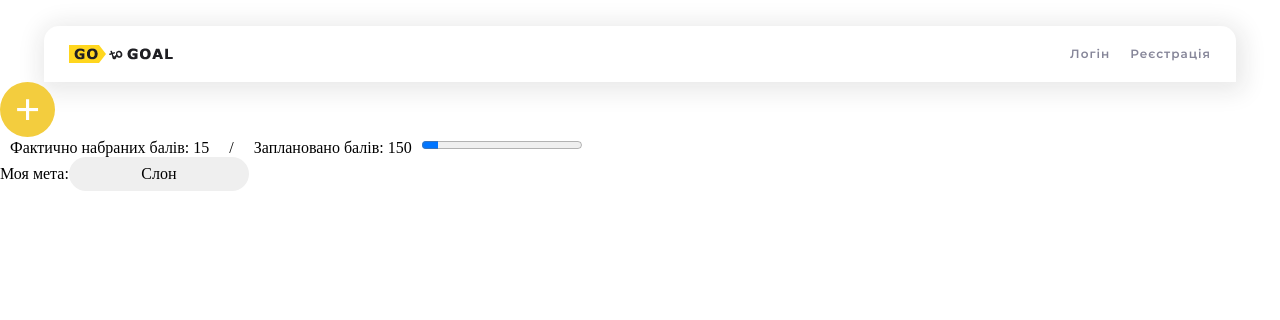
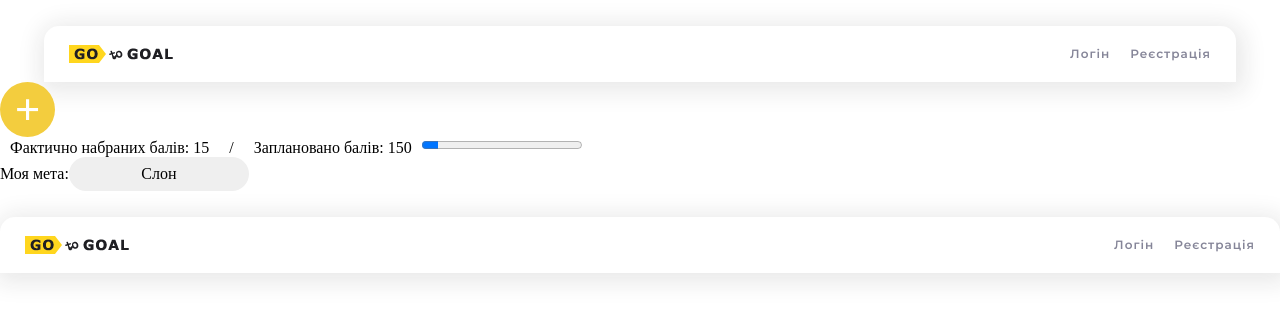
Before and after one commit to Serhii-Zuiev/Go-to-goal, a React (Create React App) app: page / in a window 1280 px wide. Shown: the top 320 px of the page. Built offline with nearby package versions, Linux system fonts and the light colour scheme.

Commit message:
auth page router link

```diff
--- a/src/components/header/Header.js
+++ b/src/components/header/Header.js
@@ -1,4 +1,5 @@
 import React from "react";
+import {NavLink} from  'react-router-dom'
 import styles from "./header.module.css";
 import logo from "../../assets/images/logo.png";
 
@@ -14,8 +15,12 @@ const Header = () => {
       <>
         <img src={logo} alt="Лого" />
         <div>
+          <NavLink to='/auth/login'>
           <button className={styles.logInBtn}>Логін</button>
+          </NavLink>
+          <NavLink to='/auth/register'>
           <button className={styles.registerBtn}>Реєстрація</button>
+          </NavLink>
         </div>
       </>
     );
--- a/src/routes/router.js
+++ b/src/routes/router.js
@@ -1,9 +1,10 @@
 import React, { Suspense, lazy } from "react";
 import { Route, Switch, Redirect } from "react-router-dom";
 
-// const MainPage = lazy(() =>
-//   import("../mainPage/Mainpage" /* webpackChunkName: 'MainPage'*/)
-// );
+
+const AuthPage = lazy(() =>
+  import("../components/pages/auth-page/AuthPage" /* webpackChunkName: 'AuthPage'*/)
+);
 export const router = (token) => {
   if (token) {
     return (
@@ -11,7 +12,7 @@ export const router = (token) => {
         <Suspense fallback={<div> Loading</div>}>
           <Route exact path="/goals" component={"goals"} />
           <Route path="/tasks" component={"Tasks"} />
-          <Route path="/auth/logout" component={"MainPage"} />
+          <Route path="/auth/logout" component={AuthPage} />
           <Redirect to="/goals" />
         </Suspense>
       </Switch>
@@ -21,7 +22,7 @@ export const router = (token) => {
     <>
       <Suspense fallback={<div>Loading</div>}>
         <Switch>
-          <Route exact path="/" component={"mainPage"} />
+          <Route exact path="/" component={AuthPage} />
           <Route path="/auth/login" component={"LoginPageModal"} />
           <Route path="/auth/register" component={"RegisterpageModal"} />
           <Redirect to="/" />
```
